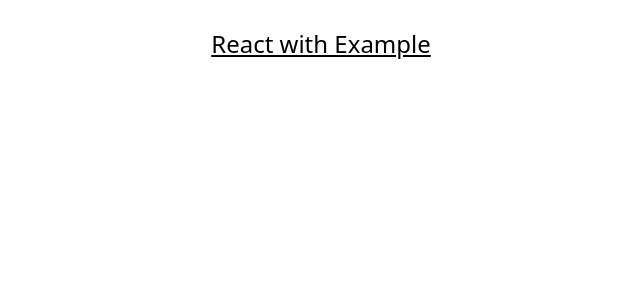
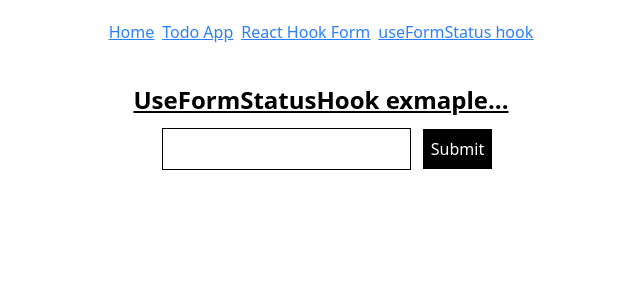
Before and after one commit to amitgupta-infobeans/mini-ecommerce-catalog, a React (Vite) app in the folder practice_react/: page /use-form-status-hook in a window 1280 px wide. Shown: the top 300 px of the page, without its empty margins (319-959 px from the left). Built offline with nearby package versions, Linux system fonts and the light colour scheme.

Commit message:
implemented react-hook-form, custom-routes, useformstatus hook.

```diff
--- a/practice_react/package.json
+++ b/practice_react/package.json
@@ -17,6 +17,7 @@
     "react": "^19.1.0",
     "react-dom": "^19.1.0",
     "react-hook-form": "^7.60.0",
+    "react-router-dom": "^7.7.0",
     "tailwindcss": "^4.1.11"
   },
   "devDependencies": {
--- a/practice_react/src/App.jsx
+++ b/practice_react/src/App.jsx
@@ -1,4 +1,5 @@
 import React from 'react'
+// import ReactRouterDomExample from './components/react-router-dom'
 // import TodoListComponent from './components/todo_app/TodoListComponent'
 // import ContextExampleCompo from './components/context/ContextExampleCompo'
 // import ContextProvider from './components/context/GlobalContext'
@@ -6,18 +7,23 @@ import React from 'react'
 // import ClassBasedComponent from './components/class-based-component/classBasedComponent'
 // import styles from "./App.module.css"
 // import ReactFormHook from './components/react-hook-form/ReactFormHook'
+// import useWindowSize from './components/custom-hook/use.windowSize'
+import CustomRoutes from './components/custom-hook/CustomRoutes'
+
 
 function App() {
 
+  // const windowSize = useWindowSize();
+
   return <>
     <div className='mt-5 flex flex-col justify-center items-center'>
-      <h1 className='text-center  m-2 text-2xl underline'>React with Example</h1>
+      {/* <h1 className='text-center  m-2 text-2xl underline'>React with Example</h1> */}
       {/* <ReactFormHook /> */}
       {/* <ClassBasedComponent /> */}
 
       {/* =============Context Example=========== */}
       {/* <ContextProvider>
-        <ContextExampleCompo />
+        <ContextExampleCompo />a
       </ContextProvider> */}
 
       {/* -====useReducer hook===== */}
@@ -26,6 +32,15 @@ function App() {
       {/* =====ToDo List App====== */}
       {/* <TodoListComponent /> */}
 
+      {/*===== react router dom example===== */}
+      {/* <ReactRouterDomExample /> */}
+      {/* <Link className='p-2 m-5 bg-black text-white' to="todo-app">Todo App</Link> */}
+
+      {/* -==== custom hook example ===== */}
+      {/* <h2>Width is : {windowSize.width}  and Height is : {windowSize.height}</h2> */}
+
+      {/* === custom routes created ====== */}
+      <CustomRoutes />
 
     </div>
 
--- /dev/null
+++ b/practice_react/src/components/NavBar.jsx
@@ -0,0 +1,18 @@
+import React from 'react'
+import { Link, Outlet } from 'react-router-dom'
+
+const NavBar = () => {
+    return (
+        <>
+            <div className='flex justify-center items-center gap-2 underline text-blue-500'>
+                <Link to="/">Home</Link>
+                <Link to="/todo-app">Todo App</Link>
+                <Link to="/react-hook-form">React Hook Form</Link>
+                <Link to="/use-form-status-hook">useFormStatus hook</Link>
+            </div>
+            <Outlet />
+        </>
+    )
+}
+
+export default NavBar
--- a/practice_react/src/components/context/ContextExampleCompo.jsx
+++ b/practice_react/src/components/context/ContextExampleCompo.jsx
@@ -1,9 +1,9 @@
 import React, { useContext } from 'react'
-import {GlobalContext} from './GlobalContext'
+import { GlobalContext } from './GlobalContext'
 
 const ContextExampleCompo = () => {
 
-    const  {name}  = useContext(GlobalContext)
+    const { name } = useContext(GlobalContext)
     return (
         <>
             <h1 className='text-3xl'>Context Example</h1>
--- /dev/null
+++ b/practice_react/src/components/custom-hook/CustomRoutes.jsx
@@ -0,0 +1,31 @@
+import TodoListComponent from "../todo_app/TodoListComponent"
+import ReactFormHook from "../react-hook-form/ReactFormHook"
+import { useRoutes } from 'react-router-dom'
+import NavBar from "../NavBar"
+import {UseFormStatusHook} from "../useFormStatus-hook/UseFormStatus"
+
+const CustomRoutes = () => {
+    const elements = useRoutes([
+        {
+            path: "/",
+            element: <NavBar />,
+            children: [{
+                path: "todo-app",
+                element: <TodoListComponent />
+            },
+            {
+                path:"react-hook-form",
+                element:<ReactFormHook />
+            },
+             {
+                path:"use-form-status-hook",
+                element:<UseFormStatusHook />
+            },
+        ]
+        }
+    ])
+
+    return elements
+}
+
+export default CustomRoutes;
--- /dev/null
+++ b/practice_react/src/components/custom-hook/use.windowSize.js
@@ -0,0 +1,21 @@
+import { useEffect, useLayoutEffect, useState } from "react";
+
+const useWindowSize = () => {
+  const [windowSize, setWindowSize] = useState({ width: 0, height: 0 });
+
+  const handleWidnowSize = () => {
+    setWindowSize({ width: window.innerWidth, height: window.innerHeight });
+  };
+
+  useLayoutEffect(() => {
+    handleWidnowSize();
+    window.addEventListener("resize", handleWidnowSize);
+    return () => {
+      window.removeEventListener("resize", handleWidnowSize);
+    };
+  }, []);
+
+  return windowSize;
+};
+
+export default useWindowSize;
--- /dev/null
+++ b/practice_react/src/components/react-router-dom/index.jsx
@@ -0,0 +1,16 @@
+import React from 'react'
+import { Routes, Route } from "react-router-dom"
+import TodoListComponent from '../todo_app/TodoListComponent'
+import App from '../../App'
+const ReactRouterDomExample = () => {
+    return (<>
+        <div>Flow of React Router Dom</div>
+        <Routes >
+            <Route path='/' />
+            <Route path='todo-app' element={<TodoListComponent />} />
+        </Routes>
+    </>
+    )
+}
+
+export default ReactRouterDomExample
--- a/practice_react/src/components/todo_app/TodoListComponent.jsx
+++ b/practice_react/src/components/todo_app/TodoListComponent.jsx
@@ -1,6 +1,7 @@
 import React, { useCallback, useEffect, useState } from 'react'
 import ToDoItems from './ToDoItems'
 import { CircularProgress, Modal, Box, Typography } from "@mui/material"
+import { Link } from 'react-router-dom'
 
 const TodoListComponent = () => {
 
@@ -70,7 +71,9 @@ const TodoListComponent = () => {
     return (
         <>
             {(loading) && <CircularProgress sx={{ display: "flex", justifyItems: "center", alignItems: "center", margin: "auto" }} disableShrink />}
+
             <div className='flex flex-col justify-start items-start md:w-[800px] sm:w-[300px] h-[500px] '>
+                <Link className='p-2 m-3 text-blue-500 underline' to="/">Back</Link>
                 {(todoList && todoList.length > 0) && todoList.map((oneItem) => {
                     return <ToDoItems oneItem={oneItem} key={oneItem.id} onEdit={onEdit} onDelete={onDelete} />
                 })}
@@ -98,8 +101,8 @@ const TodoListComponent = () => {
 
                     </Typography>
                     <Typography sx={{ mt: 2 }}>
-                        <button className='border bg-black p-2 text-white' onClick={updateOneTodo}>Update</button>
-                        <button className='border bg-black p-2 text-white' onClick={() => setIsModelOpen(!isModelOpen)}>Cancel</button>
+                        <button className='border bg-black px-2 py-1 cursor-pointer mr-2 text-white' onClick={updateOneTodo}>Update</button>
+                        <button className='border bg-black px-2 py-1 cursor-pointer text-white' onClick={() => setIsModelOpen(!isModelOpen)}>Cancel</button>
                     </Typography>
                 </Box>
             </Modal>}
--- /dev/null
+++ b/practice_react/src/components/useFormStatus-hook/UseFormStatus.jsx
@@ -0,0 +1,29 @@
+import React from 'react'
+import { useFormStatus } from 'react-dom'
+// import { useForm } from 'react-hook-form';
+
+export const SubmitButton = () => {
+
+  const status = useFormStatus();
+  // console.log(status)
+  return <button className='p-2 bg-black text-white' disabled={status.loading} >{status.pending ? "Submitting..." : "Submit"}</button>
+}
+
+export const UseFormStatusHook = () => {
+
+  const handleData = async () => {
+    await new Promise((res) => setTimeout(() => {
+      res("Success from Promise...")
+    }, 2000))
+    console.log("okay form has been submited..")
+  }
+  return (
+    <>
+      <h1 className='text-2xl mt-10 underline font-bold'>UseFormStatusHook exmaple...</h1>
+      <form action={handleData}>
+        <input className='p-2 border m-3' type='text' name="firstname" />
+        <SubmitButton/>
+      </form>
+    </>
+  )
+}
--- a/practice_react/src/main.jsx
+++ b/practice_react/src/main.jsx
@@ -2,9 +2,13 @@ import { StrictMode } from 'react'
 import { createRoot } from 'react-dom/client'
 import './index.css'
 import App from './App.jsx'
+import { BrowserRouter } from "react-router-dom"
+
 
 createRoot(document.getElementById('root')).render(
- // <StrictMode>
+  // <StrictMode>
+  <BrowserRouter>
     <App />
+  </BrowserRouter>
   //</StrictMode>,
 )
```
Also changed, not shown: 1 other file (tests, documents, lock files or other folders).
